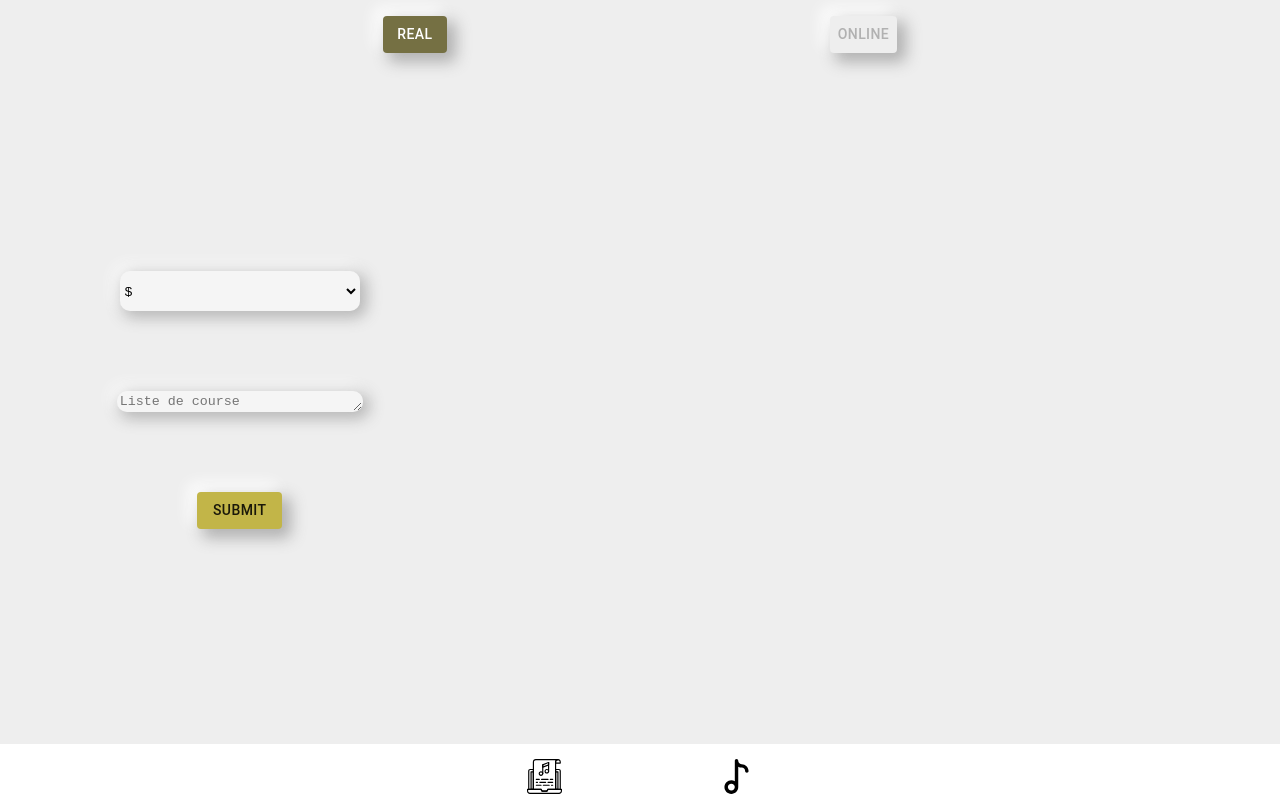
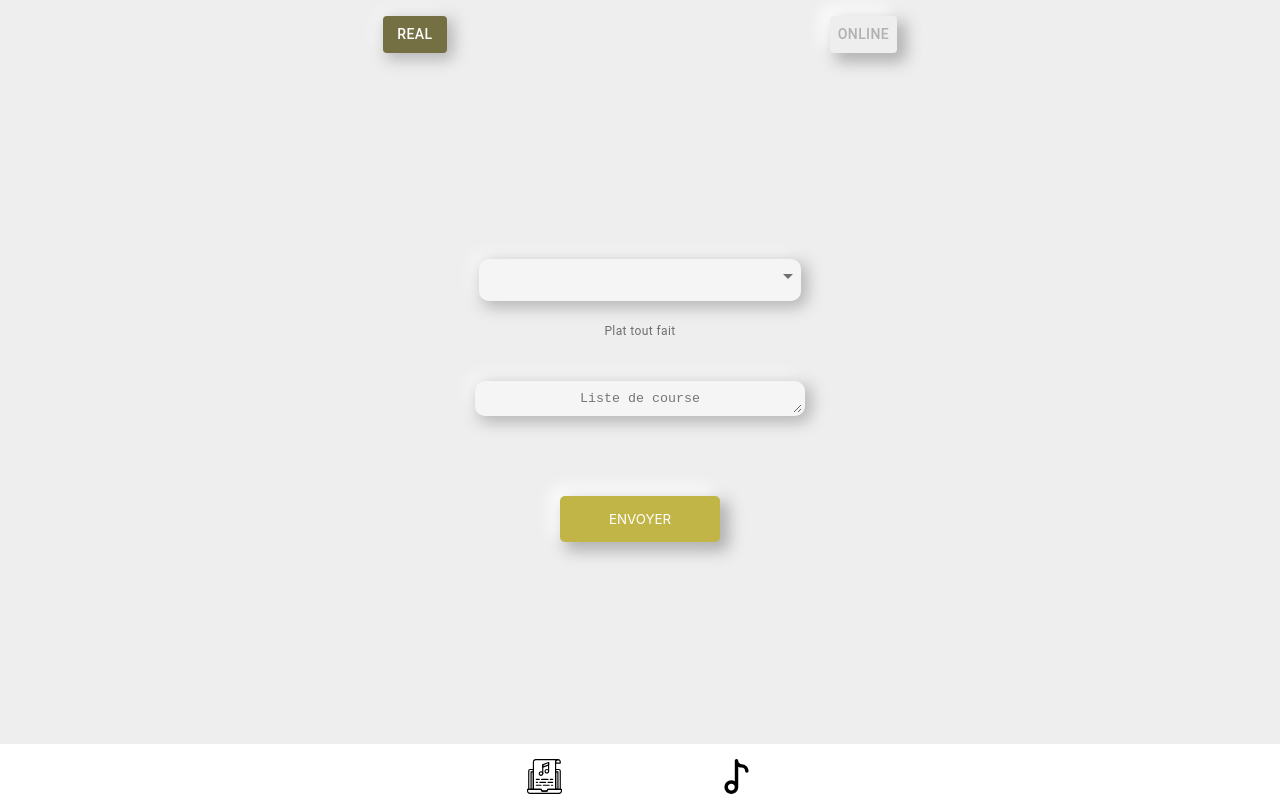
Before and after one commit to Yoon-Dev/Day2DayRessourceManager, a React (Create React App) app in the folder my-app/: page / in a window 1280 px wide. Built offline with nearby package versions, Linux system fonts and the light colour scheme.

Commit message:
View add css done

```diff
--- a/my-app/src/components/AddOnline/AddOnline.css
+++ b/my-app/src/components/AddOnline/AddOnline.css
@@ -0,0 +1,24 @@
+.input-text{
+    transition: all .3s ease;
+    background-color: rgba(255, 255, 255, 0.4);
+    box-shadow: rgba(103, 103, 103, 0.45) 4px 4px 15px 2px, rgb(255, 255, 255) -4px -4px 15px 2px;
+    border: 3px solid transparent;
+    border-radius: 10px;
+    width: 50%;
+    min-height: 25px;
+}
+
+@media (min-width:768px){
+    .input-text{
+        width: 25%;
+    }
+}
+
+.input-text:focus{
+        border: 3px solid #C2B548;
+        outline: none !important;
+}
+
+.input-text::placeholder{
+    text-align: center;
+}
--- a/my-app/src/components/AddOnline/AddOnline.js
+++ b/my-app/src/components/AddOnline/AddOnline.js
@@ -1,8 +1,8 @@
 import React, { useRef, useState }    from "react";
+import './AddOnline.css';
 // component
 import ExtensibleInput from "../ExtensibleInput/ExtensibleInput";
 import BtnSender from '../BtnSender/BtnSender';
-import TextField from '@material-ui/core/TextField';
 import Grid from '@material-ui/core/Grid';
 import { makeStyles, createStyles } from '@material-ui/core/styles';
 
@@ -13,8 +13,9 @@ const AddOnline = () => {
   const useStyles = makeStyles((theme) => createStyles({
     root: {
       display: 'flex',
-      justifyContent: 'center'
+      justifyContent: 'center',
     },
+
   }));
   const classes = useStyles();
 
@@ -43,15 +44,15 @@ const throwData = () => {
 // °°°°°°°°°°°°°°°°°°°°°°°°°°°°°°°°°°°°°°°°°°°°°°°°°°°°°°°°°°°°°°°°°°°°°°°°°°°°°°°°°°°°°°°°°°°°°°°°
     return(
       <div className="view" id="add-online">
-        <Grid container spacing={3} justify="center" alignItems="center">
+        <Grid container spacing={10} justify="center" alignItems="center">
           <Grid className={classes.root} item xs={12}>
-            <TextField id="standard-basic" label="nom" />
+            <input className="input-text" type="text" placeholder="nom"/>
           </Grid>
           <Grid className={classes.root} item xs={12}>
             <ExtensibleInput value="" id={dataid.current}  placeholder="url"/>
           </Grid>
           <Grid className={classes.root} item xs={12}>
-            <BtnSender send={send} Click={throwData}/>
+            <BtnSender send={send} Click={throwData} id="onlinesend"/>
           </Grid>
         </Grid>
       </div>
--- a/my-app/src/components/AddReal/AddReal.js
+++ b/my-app/src/components/AddReal/AddReal.js
@@ -66,7 +66,7 @@ const AddReal = () => {
               <ExtensibleInput value={value} id={dataid.current} placeholder="Liste de course"/>
             </Grid>
             <Grid className={classes.root} item xs={12}>
-              <BtnSender send={send} Click={throwData}/>
+              <BtnSender send={send} Click={throwData} id="realsend"/>
             </Grid>
           </Grid>
         </div>
--- a/my-app/src/components/AddViews/AddViews.css
+++ b/my-app/src/components/AddViews/AddViews.css
@@ -13,4 +13,5 @@
     min-height: 100vh;
     align-items: center;
     position: absolute;
+    min-width: 100vw;
 }
--- a/my-app/src/components/App/App.css
+++ b/my-app/src/components/App/App.css
@@ -1,6 +1,16 @@
 html, body{
   overflow: hidden;
   min-height: 100vh;
+}
+
+p{
+  text-align: center !important;
+  margin-top: 10px !important;
+}
+
+p:focus{
+  border: none !important;
+  outline: none !important;
 }
 
 #App{
@@ -8,9 +18,24 @@ html, body{
 
 }
 
+
 .appnavigation{
   z-index: 9999;
   position: absolute;
   bottom: 0;
   min-width: 100vw;
 }
+
+.act-succes{
+  background-color: #427AF5 !important;
+}
+
+.act-error{
+  background-color: #8F2753 !important;
+}
+
+@media (min-width:768px){
+  p{
+    margin-top: 30px !important;
+  }
+}
--- a/my-app/src/components/BtnMap/BtnMap.css
+++ b/my-app/src/components/BtnMap/BtnMap.css
@@ -21,4 +21,5 @@
 .btn-active{
     color: white !important;
     background-color: #757043 !important;
+    box-shadow: 4px 4px 15px 2px #67676773, -4px -4px 15px 2px #ffffffe8;
 }
--- a/my-app/src/components/BtnSender/BtnSender.css
+++ b/my-app/src/components/BtnSender/BtnSender.css
@@ -0,0 +1,27 @@
+.btn-style{
+    transition: all .1s cubic-bezier(0.47, 0, 0.75, 0.72);
+    background-color: #C2B548;
+    height: 25% !important;
+    border: none;
+    border-radius: 5px;
+    padding: 15px 25px;
+    min-width: 25%;
+    box-shadow: 7px 7px 15px 2px #67676773, -7px -7px 15px 2px #ffffffe8;
+    font-family: -apple-system, BlinkMacSystemFont, 'Segoe UI', Roboto, Oxygen, Ubuntu, Cantarell, 'Open Sans', 'Helvetica Neue', sans-serif;
+    color: white;
+    text-transform: uppercase;
+}
+
+.btn-style:focus{
+    outline: none !important;
+}
+
+.btnsender-active{
+    box-shadow: inset 7px 7px 15px 2px #67676773, -7px -7px 15px 2px #ffffffe8 !important;
+}
+
+@media (min-width:768px){
+    .btn-style{
+        min-width: 12.5%;
+    }
+}
--- a/my-app/src/components/BtnSender/BtnSender.js
+++ b/my-app/src/components/BtnSender/BtnSender.js
@@ -1,28 +1,27 @@
-import React, { useEffect, useState }from "react";
-import Button from '@material-ui/core/Button';
-import { makeStyles, createStyles } from '@material-ui/core/styles';
+import React, { useEffect, useState, useRef }from "react";
+import './BtnSender.css';
 
 const BtnSender = props => {
 
-    const [text, setText] = useState("Submit");
-    const useStyles = makeStyles((theme) => createStyles({
-        bg: {
-            backgroundColor: '#C2B548',
-            boxShadow: "7px 7px 15px 2px #67676773, -7px -7px 15px 2px #ffffffe8"
-        },
-      }));
-      const bgbtn = useStyles();
+    const [text, setText] = useState("Envoyer");
+    const id = useRef(`#${props.id}`)
+
     useEffect(() => {
+        const self  = document.querySelector(id.current)
         if(props.send === true){
-            setText("Envoyé")
+            setText("Ajouter !")
+            self.classList.add('btnsender-active', 'act-succes')
             setTimeout(() => {
-                setText("Submit")
+                setText("Envoyer")
+                self.classList.remove('btnsender-active', 'act-succes')
             }, 600);
         }
         else if(props.send === "error"){
-            setText("Empty")
+            setText("Vide")
+            self.classList.add('btnsender-active', 'act-error')
             setTimeout(() => {
-                setText("Submit")
+                setText("Envoyer")
+                self.classList.remove('btnsender-active', 'act-error')
             }, 600);
         }
     }, [props.send]);
@@ -30,9 +29,9 @@ const BtnSender = props => {
 // °°°°°°°°°°°°°°°°°°°°°°°°°°°°°°°°°°°°°°°°°°°°°°°°°°°°°°°°°°°°°°°°°°°°°°°°°°°°°°°°°°°°°°°°°°°°°°°°
 // °°°°°°°°°°°°°°°°°°°°°°°°°°°°°°°°°°°°°°°°°°°°°°°°°°°°°°°°°°°°°°°°°°°°°°°°°°°°°°°°°°°°°°°°°°°°°°°°
     return(
-        <Button variant="contained" className={bgbtn.bg} onClick={props.Click} >
-            {text}
-        </Button>
+        <button className="btn-style" onClick={props.Click} id={props.id}>
+            <span>{text}</span>
+        </button>
     )
 
 }
--- a/my-app/src/components/ExtensibleInput/ExtensibleInput.js
+++ b/my-app/src/components/ExtensibleInput/ExtensibleInput.js
@@ -13,13 +13,21 @@ const ExtensibleInput = props => {
             transition: "all .3s ease",
             backgroundColor: "rgba(255, 255, 255, 0.4)",
             boxShadow: "rgba(103, 103, 103, 0.45) 4px 4px 15px 2px, rgb(255, 255, 255) -4px -4px 15px 2px",
-            border: "1px solid transparent",
+            border: "3px solid transparent",
             borderRadius: "10px",
             width: "50%",
+            minHeight: "25px",
+            lineHeight: "25px",
+            '&::placeholder': {
+                textAlign: "center"
+              },
             '&:focus': {
             border: '3px solid #C2B548',
-            outline: "none"
-          }
+            outline: "none",
+          },
+          [theme.breakpoints.up('sm')]: {
+            width: "25%",
+          },
         },
       }));
       const bg = useStyles();
@@ -36,15 +44,15 @@ const ExtensibleInput = props => {
                 self.style.height = self.scrollHeight+'px'
 
             }else{
-                // self.value = ''
-                // self.style.height = 'auto'
+                self.value = ''
+                self.style.height = '25px'
             }
 
     }, [props.value]);
 // °°°°°°°°°°°°°°°°°°°°°°°°°°°°°°°°°°°°°°°°°°°°°°°°°°°°°°°°°°°°°°°°°°°°°°°°°°°°°°°°°°°°°°°°°°°°°°°°
 // °°°°°°°°°°°°°°°°°°°°°°°°°°°°°°°°°°°°°°°°°°°°°°°°°°°°°°°°°°°°°°°°°°°°°°°°°°°°°°°°°°°°°°°°°°°°°°°°
     return(
-        <TextareaAutosize className={bg.bg}id={props.id} label="Name" placeholder={props.placeholder}/>
+        <TextareaAutosize className={bg.bg} id={props.id} label="Name" placeholder={props.placeholder}/>
     )
 }
 
--- /dev/null
+++ b/my-app/src/components/SelectFood/SelectFood.css
@@ -0,0 +1,24 @@
+.MuiInput-underline:before{
+    content: none !important;
+    border: none !important;
+
+}
+
+.MuiInput-underline:after{
+    content: none !important;
+    border: none !important;
+}
+
+.MuiInput-underline:focus{
+    outline: none !important;
+}
+
+.MuiSelect-select:focus{
+    background-color: transparent !important;
+}
+
+.MuiMenu-paper{
+    box-shadow: rgba(103, 103, 103, 0.4) 7px 7px 15px 2px, rgb(255, 255, 255) -7px -7px 15px 2px !important;
+    border-radius: 15px !important;
+    background-color: rgba(244, 244, 244, 1) !important;
+}
--- a/my-app/src/components/SelectFood/SelectFood.js
+++ b/my-app/src/components/SelectFood/SelectFood.js
@@ -1,6 +1,8 @@
 import React from "react";
 import { makeStyles, createStyles } from '@material-ui/core/styles';
-
+import TextField from '@material-ui/core/TextField';
+import MenuItem from '@material-ui/core/MenuItem';
+import "./SelectFood.css";
 
 const SelectFood = props => {
 
@@ -13,10 +15,15 @@ const SelectFood = props => {
         borderRadius: "10px",
         width: "50%" ,
         height: "5vh",
+        outline: "none",
+        textAlign: "center",
           '&:focus': {
           border: '3px solid #C2B548',
           outline: "none"
-        }
+        },
+        [theme.breakpoints.up('sm')]: {
+          width: "25%",
+        },
     },
   }));
   const bg = useStyles();
@@ -48,19 +55,20 @@ const SelectFood = props => {
 // option default value
     // const [value, setValue] = useState('EUR');
     return(
-        <select
-        id="select"
-        label="Select"
+        <TextField
+        select
+        id="sf"
         value={props.value}
         onChange={props.Change}
         className={bg.bg}
+        helperText="Plat tout fait"
       >
         {values.map(option => (
-          <option key={option.value} value={option.value}>
+          <MenuItem key={option.value} value={option.value}>
             {option.label}
-          </option>
+          </MenuItem>
         ))}
-      </select>
+      </TextField>
     )
 
 }
```
Also changed, not shown: my-app/src/components/SelectFood/SelectFodd.css (deleted).
